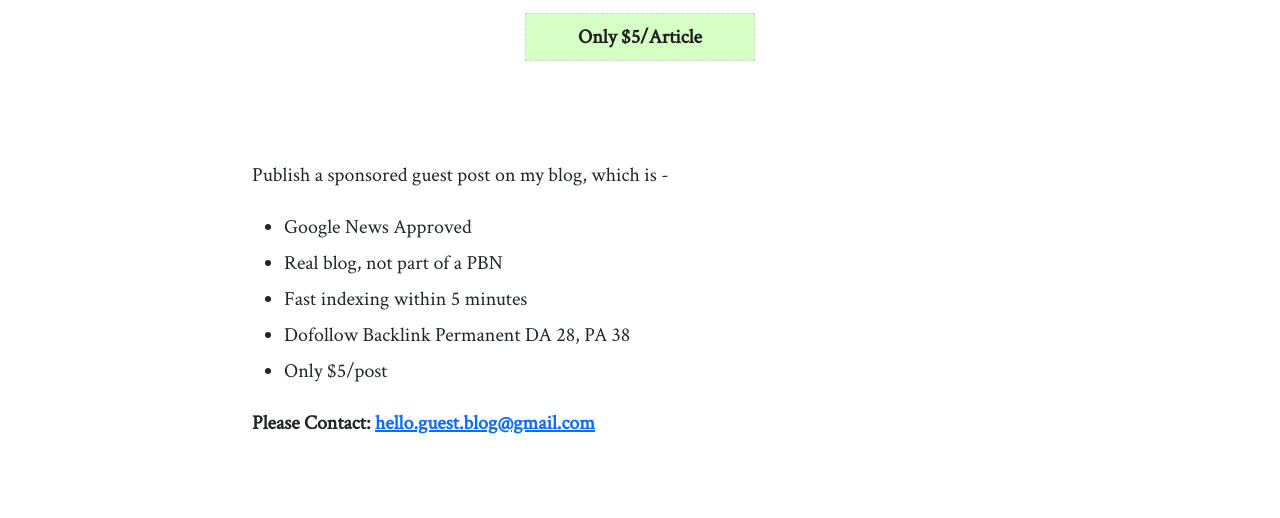
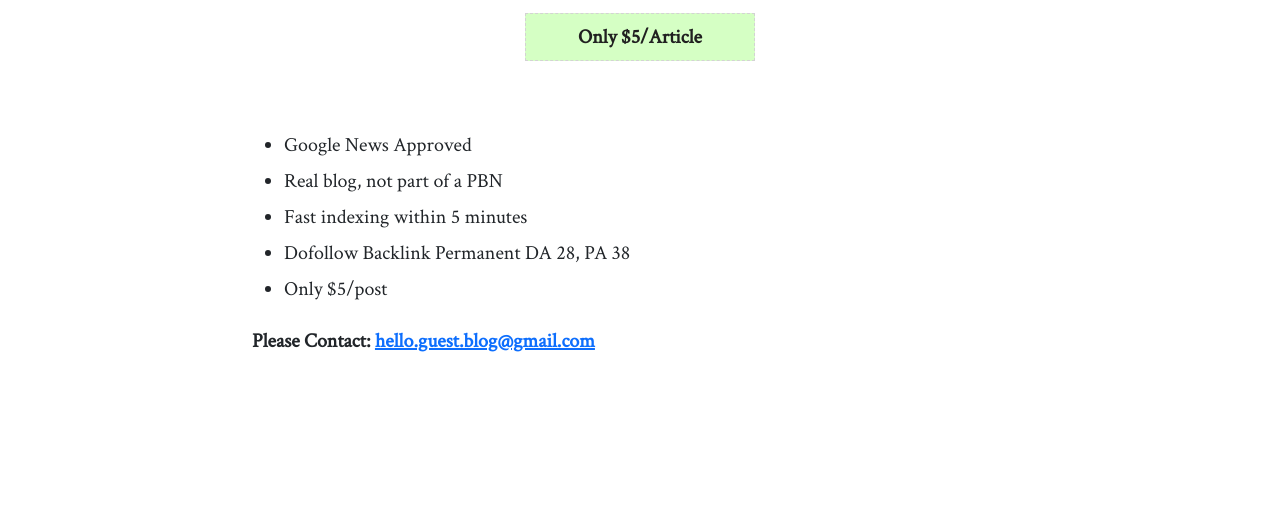
Before and after one commit to AaatifAnas/5456, a plain HTML site: page index.html in a window 1280 px wide. Shown: the part 282-800 px from the top of the page. Drawn offline with nearby package versions, Linux system fonts and the light colour scheme.

Commit message:
Update index.html

```diff
--- a/index.html
+++ b/index.html
@@ -94,8 +94,8 @@
   <a href="#" style="margin-left: 1em; margin-right: 1em;"></a>
 </div>
 
-<div class="container" style="margin-top: 40px;max-width: 800px;overflow-wrap: break-word;">
-<p>Publish a sponsored guest post on my blog, which is -</p>
+<div class="container" style="margin-top: 10px;max-width: 800px;overflow-wrap: break-word;">
+
 <div style="text-align: left;">
   <ul style="text-align: left;">
     <li>Google News Approved</li>
```
